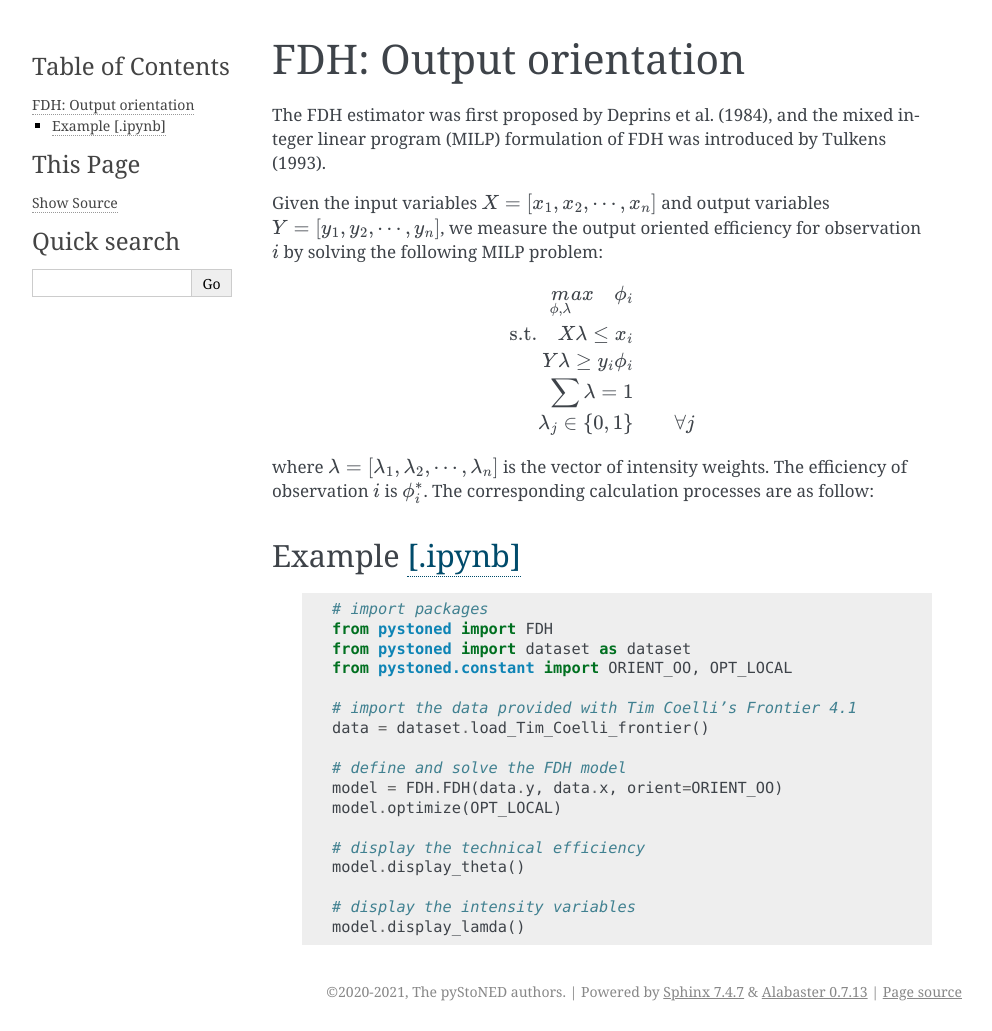
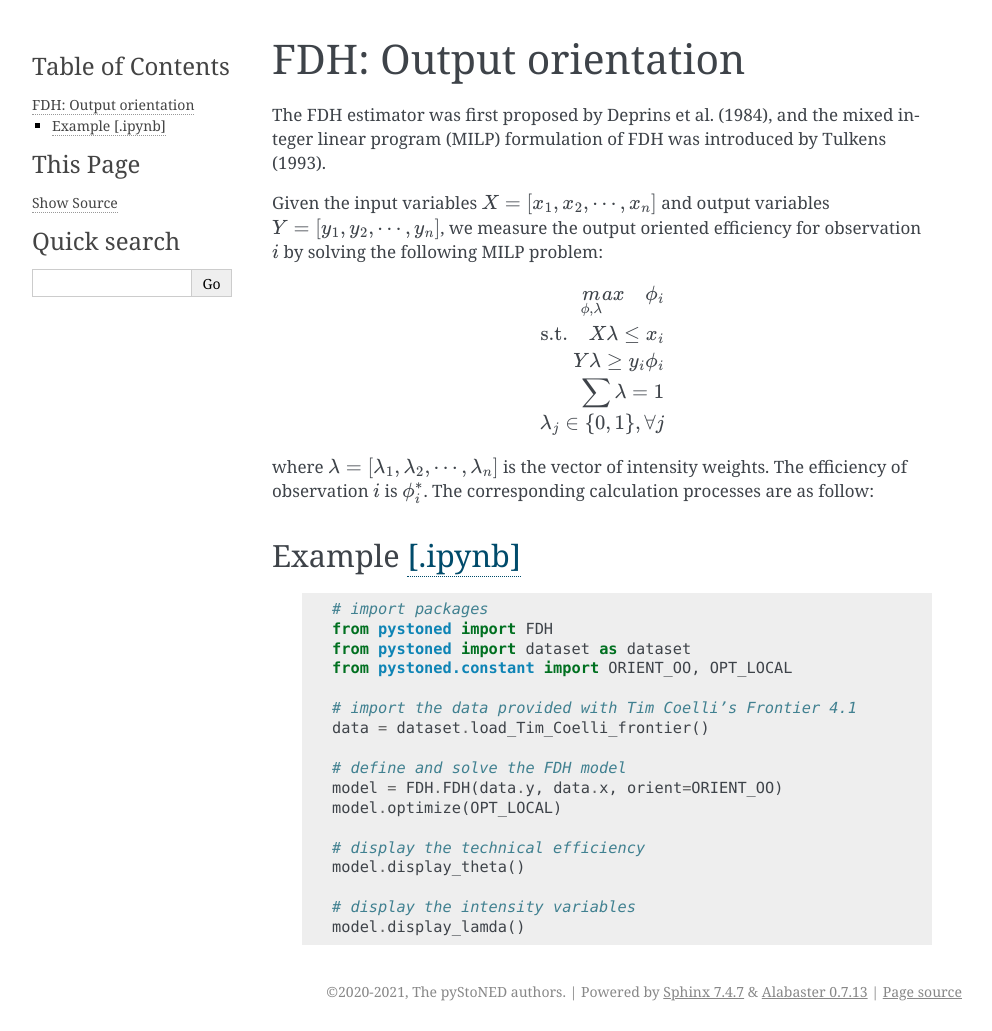
Before and after one commit to ds2010/pyStoNED, a Sphinx documentation site: the page built from doc/sphinx/examples/FDH/fdh_oo.rst, in a window 1280 px wide. Shown: the whole page, without its empty margins (148-1140 px from the left). Built offline with Sphinx 7.4.7, drawn with Linux system fonts in a browser that asks for light colours.

```diff
--- a/doc/sphinx/examples/FDH/fdh_io.rst
+++ b/doc/sphinx/examples/FDH/fdh_io.rst
@@ -17,7 +17,7 @@ we measure the input oriented efficiency for observation :math:`i` by solving th
             X\lambda \le \phi_i x_i  \\
             Y\lambda \ge y_i  \\
             \sum \lambda = 1 \\
-            \lambda_j \in \{0, 1\} &{}& \forall j
+            \lambda_j \in \{0, 1\}, \forall j
     \end{align*}
 where :math:`\lambda = [\lambda_1, \lambda_2, \cdots, \lambda_n]` is the vector of intensity weights. The efficiency
 of observation :math:`i` is :math:`\phi^*_i`. The corresponding calculation processes are as follow:
--- a/doc/sphinx/examples/FDH/fdh_oo.rst
+++ b/doc/sphinx/examples/FDH/fdh_oo.rst
@@ -17,7 +17,7 @@ we measure the output oriented efficiency for observation :math:`i` by solving t
             X\lambda \le x_i  \\
             Y\lambda \ge y_i \phi_i \\
             \sum \lambda = 1 \\
-            \lambda_j \in \{0, 1\} &{}& \forall j
+            \lambda_j \in \{0, 1\}, \forall j
     \end{align*}
 where :math:`\lambda = [\lambda_1, \lambda_2, \cdots, \lambda_n]` is the vector of intensity weights. The efficiency
 of observation :math:`i` is :math:`\phi^*_i`. The corresponding calculation processes are as follow:
```
